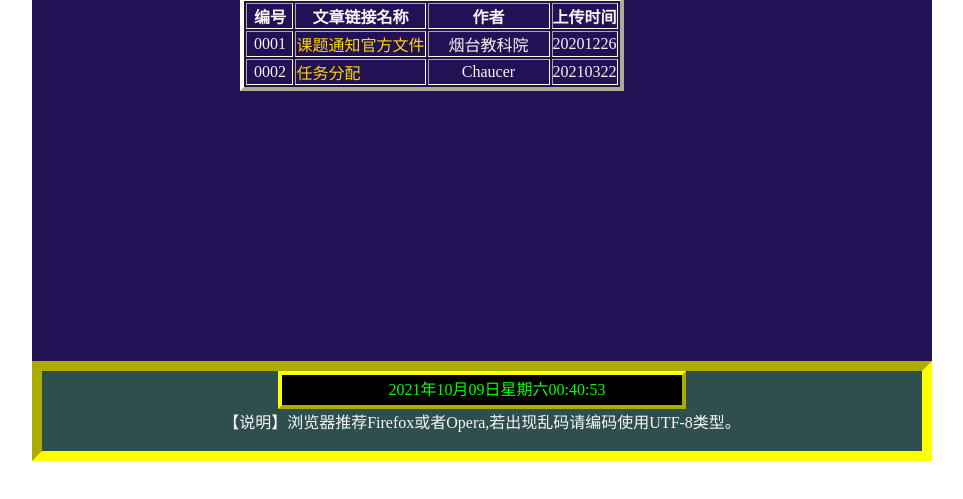
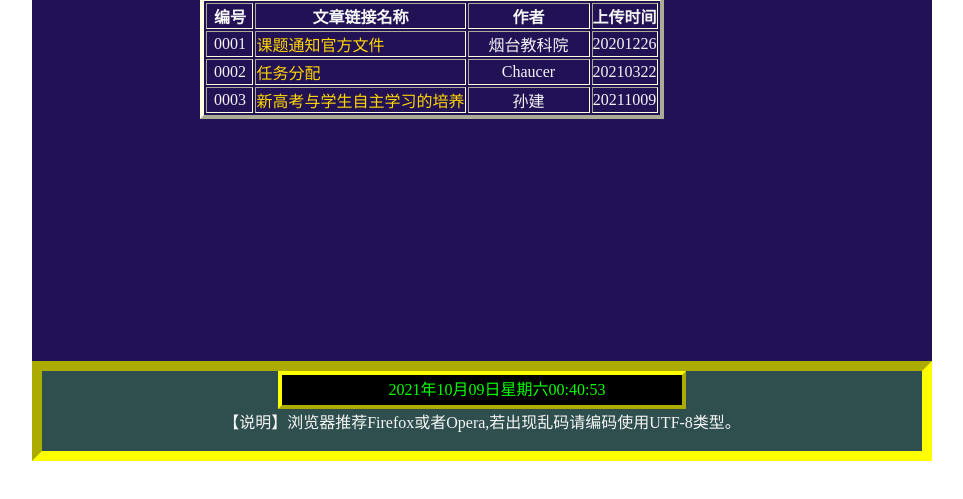
Before and after one commit to superchaucer/superchaucer.github.io, a plain HTML site: page index.html in a window 1280 px wide. Shown: the part 139-638 px from the top of the page, without its empty margins (158-1121 px from the left). Drawn offline with Linux system fonts and the light colour scheme.

Commit message:
Update index.html

```diff
--- a/index.html
+++ b/index.html
@@ -2,7 +2,7 @@
 <html lang="en">
 <head>
 <meta http-equiv="Content-Type" content="text/html; charset=utf-8" />
-    <title>KTZYGX</title>
+    <title>课题资源共享</title>
     <link rel="stylesheet" type="text/css" href="backup/decoration.css">
     <link rel="stylesheet" type="text/css" href="backup/time.css">
     <script type="text/javascript" src="backup/type.js"></script>
@@ -44,6 +44,12 @@
                  <td class="tablefilename"><a href="File/File20210318明确方向确定任务.pdf">任务分配</a></td>
                  <td class="tablefilenote">Chaucer   </td>
                  <td>20210322</td>
+            </tr>
+            <tr>
+                 <td class="tablefilenum">0003</td>
+                 <td class="tablefilename"><a href="File/新高考与学生自主学习的培养(孙建).pdf">新高考与学生自主学习的培养</a></td>
+                 <td class="tablefilenote">孙建  </td>
+                 <td>20211009</td>
             </tr>
         </table>
         </div>
```
